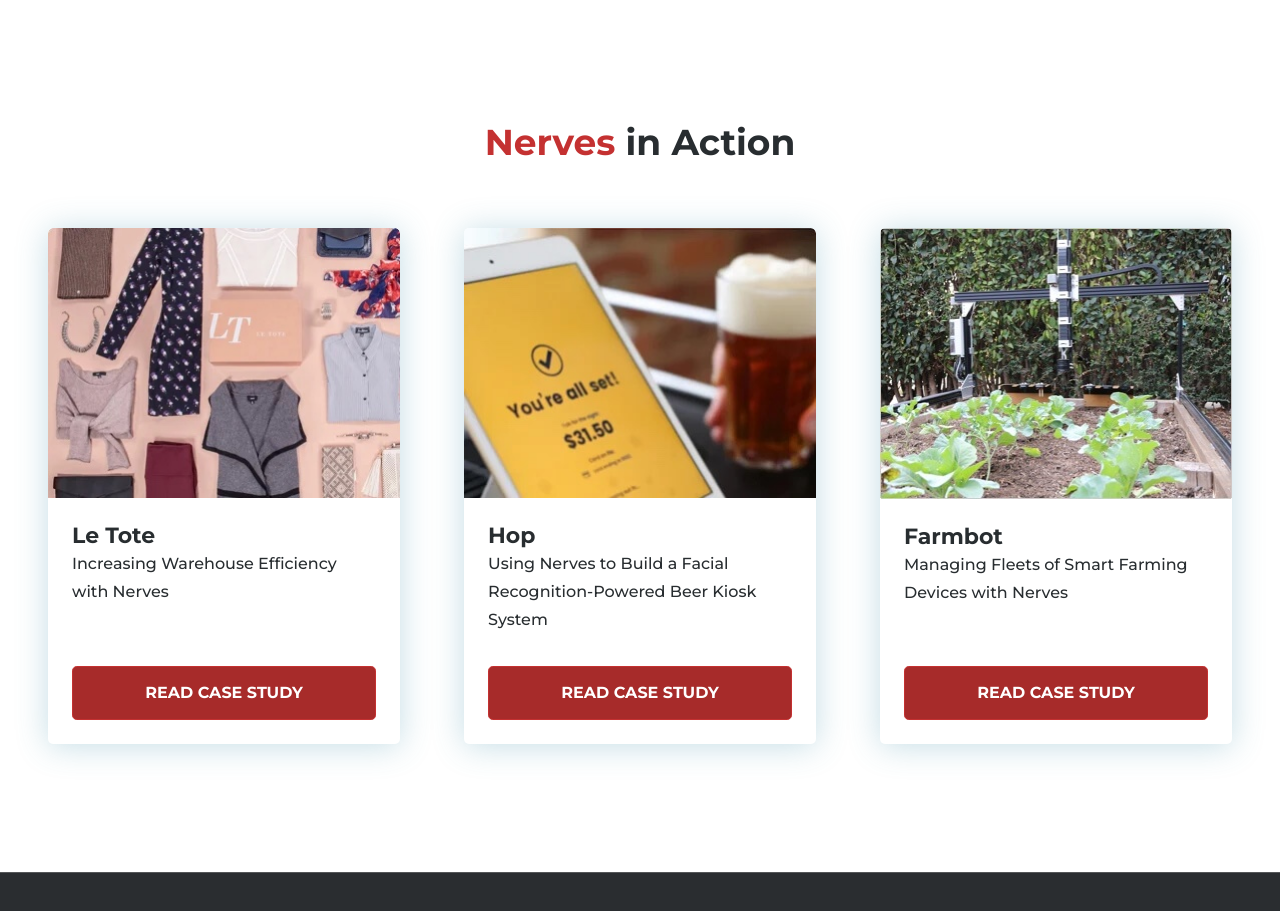
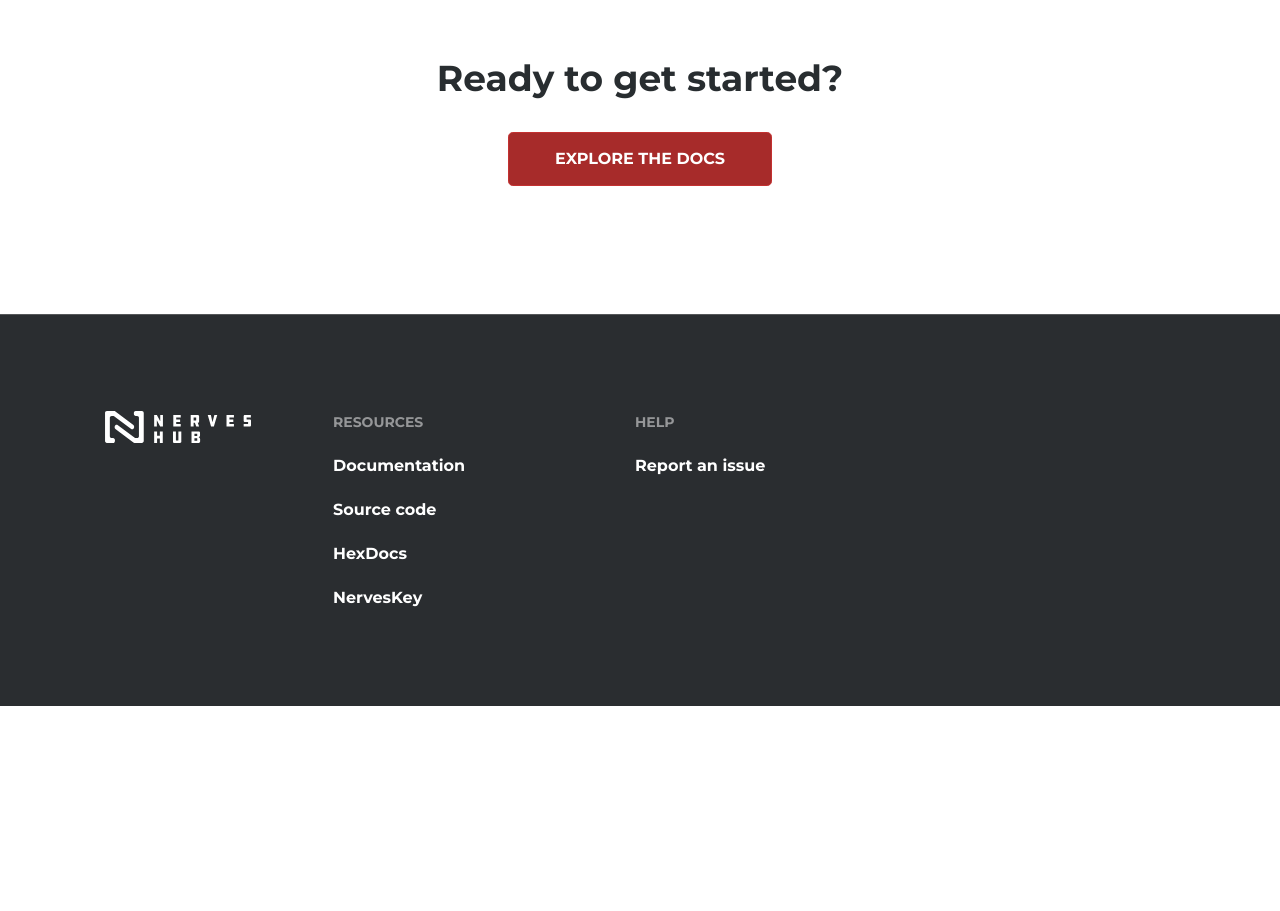
Before and after one commit to nerves-hub/nerves-hub.github.io, a website: page index.html in a window 1280 px wide. Shown: the part 4060-4971 px from the top of the page. After the commit the page ends 4766 px from the top, so only its background shows below. Drawn offline with nearby package versions, Linux system fonts and the light colour scheme; files that its build step writes are made by us from their sources.

Commit message:
Remove case studies and replace with "get started" call-to-action

```diff
--- a/css/_home.scss
+++ b/css/_home.scss
@@ -310,57 +310,8 @@
     }
   }
 
-  .home-case-studies {
-    margin-top: 10rem;
-
-    .grid {
-      margin-top: 4rem;
-      display: grid;
-      grid-template-columns: repeat(3, 22rem);
-      justify-content: space-around;
-      grid-column-gap: 1rem;
-
-      @media (max-width: 1050px) {
-        display: flex;
-        flex-wrap: wrap;
-      }
-
-      .item {
-        box-shadow: 0 2px 32px 0 rgba(59, 143, 169, 0.3);
-        border-radius: 5px;
-        overflow: hidden;
-        display: grid;
-        grid-template-rows: max-content;
-        width: 22rem;
-
-        @media (max-width: 1050px) {
-          &:last-child {
-            margin-top: 4rem;
-          }
-        }
-
-        @media (max-width: 782px) {
-          &:nth-child(2) {
-            margin-top: 4rem;
-          }
-        }
-
-        .item-text {
-          padding: 1.5rem;
-          display: flex;
-          flex-direction: column;
-          justify-content: space-between;
-        }
-
-        img {
-          width: 100%;
-          border-radius: 5px 5px 0 0;
-        }
-
-        .btn {
-          max-width: 100%;
-        }
-      }
-    }
+  .home-get-started {
+    margin-top: 6rem;
+    text-align: center;
   }
 }
--- a/index.html
+++ b/index.html
@@ -104,40 +104,9 @@
           </div>
         </div>
 
-        <div class="home-case-studies content-container josh-js" data-josh-anim-name="fadeIn">
-          <h2 class="ta-c"><span class="color-primary">Nerves</span> in Action</h2>
-          <div class="grid">
-            <div class="item">
-              <img src="images/le-tote.jpg" alt="le tote">
-              <div class="item-text">
-                <div>
-                  <h5>Le Tote</h5>
-                  <p>Increasing Warehouse Efficiency with Nerves</p>
-                </div>
-                <a class="btn btn-primary btn-lg btn-home" target="_blank" rel="noopener noreferrer" href="https://www.nerves-project.org/customer-le-tote">Read Case Study</a>
-              </div>
-            </div>
-            <div class="item">
-              <img src="images/hop.jpg" alt="hop">
-              <div class="item-text">
-                <div>
-                  <h5>Hop</h5>
-                  <p>Using Nerves to Build a Facial Recognition-Powered Beer Kiosk System</p>
-                </div>
-                <a class="btn btn-primary btn-lg btn-home" target="_blank" rel="noopener noreferrer" href="https://www.nerves-project.org/customer-hop">Read Case Study</a>
-              </div>
-            </div>
-            <div class="item">
-              <img src="images/farmbot.jpg" alt="farmbot">
-              <div class="item-text">
-                <div>
-                  <h5>Farmbot</h5>
-                  <p>Managing Fleets of Smart Farming Devices with Nerves</p>
-                </div>
-                <a class="btn btn-primary btn-lg btn-home" target="_blank" rel="noopener noreferrer" href="https://www.nerves-project.org/customer-farmbot">Read Case Study</a>
-              </div>
-            </div>
-          </div>
+        <div class="home-get-started content-container josh-js" data-josh-anim-name="fadeIn">
+          <h2>Ready to get started?</h2>
+          <a class="btn btn-primary btn-lg btn-home josh-js" data-josh-anim-name="pulse" href="https://docs.nerves-hub.org/">Explore the docs</a>
         </div>
       </main>
     </div>
```
Also changed, not shown: static/images/farmbot.jpg (deleted), static/images/hop.jpg (deleted), static/images/le-tote.jpg (deleted).
